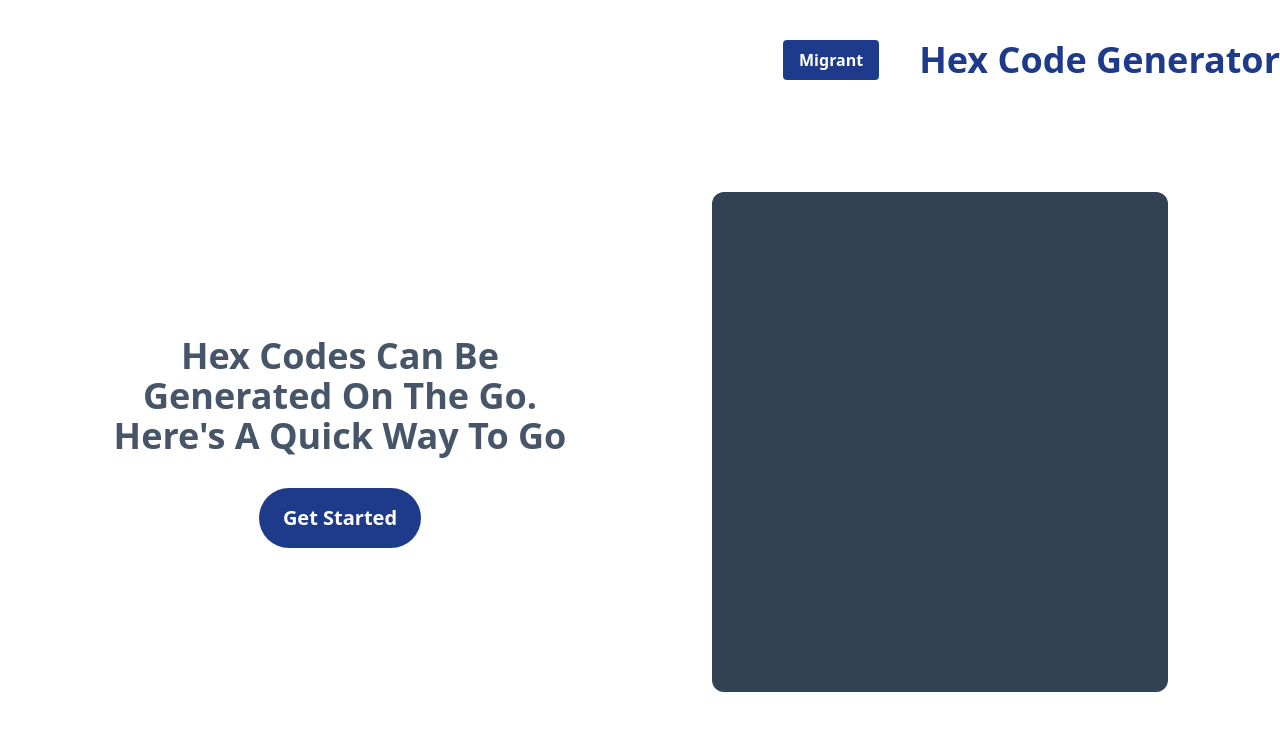
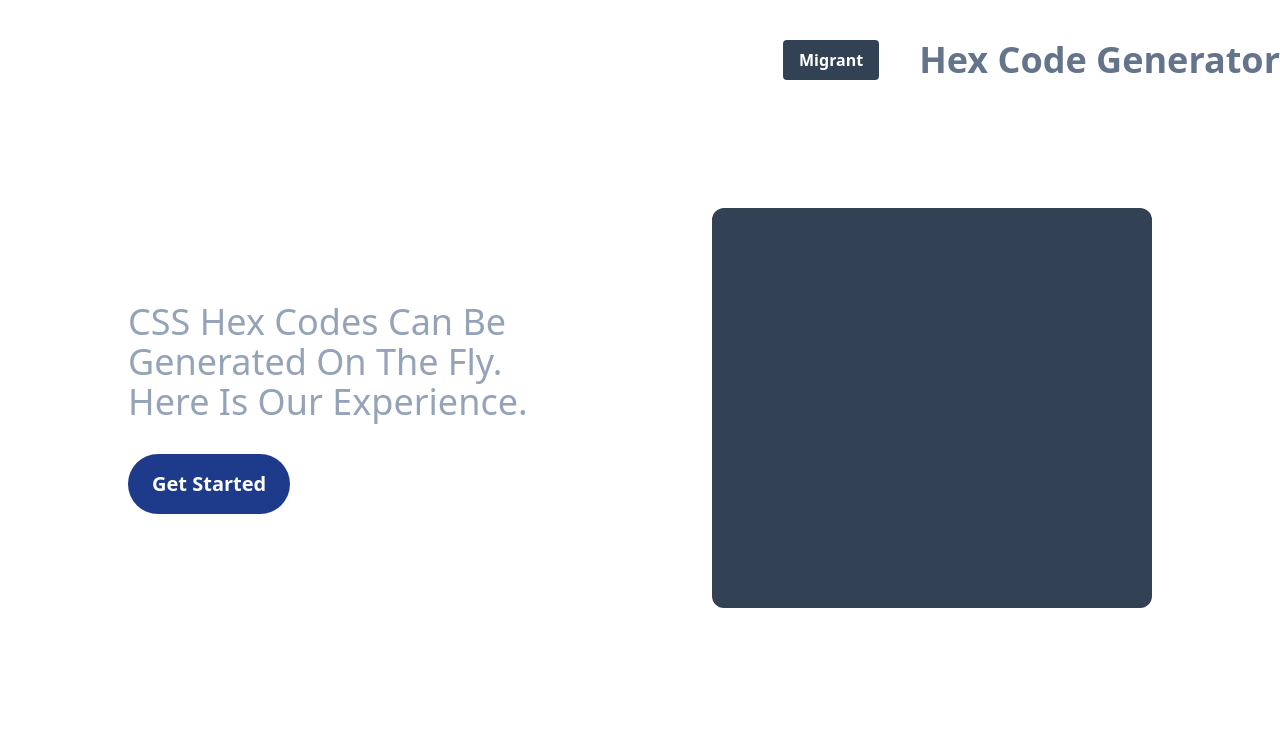
Before and after one commit to sanyomor-01/Hex-Code-Generator, a website: page public/index.html in a window 1280 px wide. Drawn offline with Linux system fonts and the light colour scheme.

Commit message:
buuton and text color changed

```diff
--- a/public/index.html
+++ b/public/index.html
@@ -12,21 +12,21 @@
 </head>
 <body class="container  m-auto ">
     <header class="mt-10 flex justify-end gap-10">
-        <button class=" bg-blue-900 hover:bg-blue-700 text-white font-bold py-2 px-4 rounded">Migrant</button>
-        <h1 class="text-blue-900 font-bold text-4xl text-center">Hex Code Generator</h1>
+        <button class=" bg-slate-700 hover:bg-slate-400 text-white font-bold py-2 px-4 rounded">Migrant</button>
+        <h1 class="text-slate-500 font-bold text-4xl text-center">Hex Code Generator</h1>
     </header>
-    <section class="  flex   justify-center items-center m-28">
+    <section class="  flex   justify-center items-center m-32">
 
-        <articles  class="container flex justify-center items-center flex-col space-y-8 mr-16 ">
-            <h2 class="text-4xl text-center font-bold capitalize text-slate-600">
-                Hex codes can be generated on the go. Here's A Quick way to go
+        <articles  class="container flex justify-start items-start flex-col space-y-8 mr-16 ">
+            <h2 class="text-4xl text-start font-medium capitalize text-slate-400">
+                 CSS Hex codes can be<br> generated on the fly.<br> Here is our experience.
             </h2>
 
              <a class=" bg-blue-900 hover:bg-blue-700 text-white  text-xl font-bold py-4 px-6 rounded-full" href="hex.html">Get Started</a>
 
         </articles>
         <article class="container flex justify-center ml-20">
-            <div class=" w-full h-[500px] bg-slate-700 rounded-xl">
+            <div class=" w-full h-[400px] bg-slate-700 rounded-xl">
             </div>
         </article>
     </section>
```
Also changed, not shown: public/style.css.
